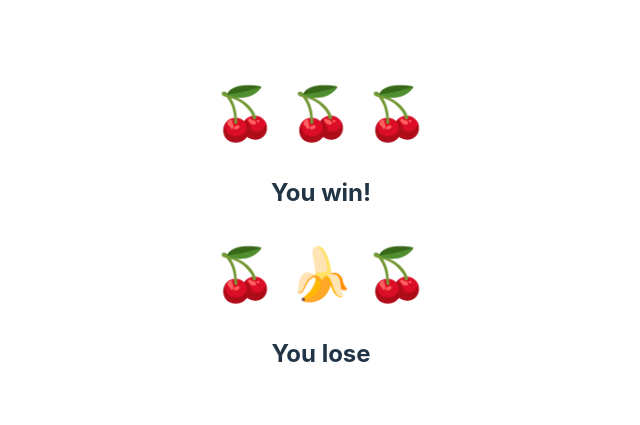
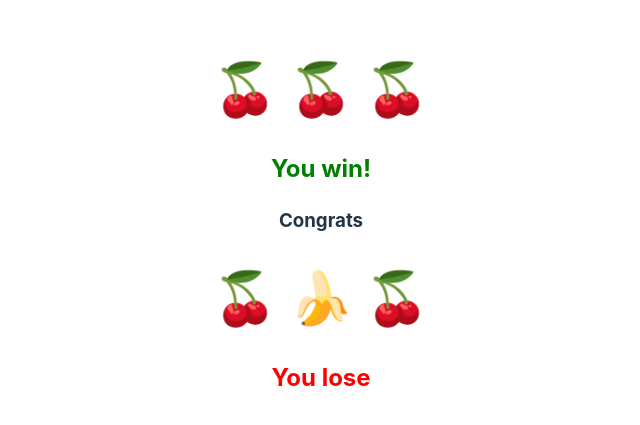
Before and after one commit to katerynaavetisyan/first-react-app, a React (Vite) app: page / in a window 1280 px wide. Shown: the part 179-604 px from the top of the page, without its empty margins (319-959 px from the left). Built offline with nearby package versions, Linux system fonts and the light colour scheme.

Commit message:
Color and Congrats added

```diff
--- a/src/Slots.jsx
+++ b/src/Slots.jsx
@@ -5,7 +5,9 @@ export default function Slots({ val1, val2, val3 }) {
             <h1>
                 {val1} {val2} {val3}
             </h1>
-            <h2>{isWinner ? "You win!" : "You lose"}</h2>
+            <h2 style={{ color: isWinner ? "green" : "red" }}>
+                {isWinner ? "You win!" : "You lose"}</h2>
+            {isWinner && <h3>Congrats</h3>}
         </div>
     )
 }
```
